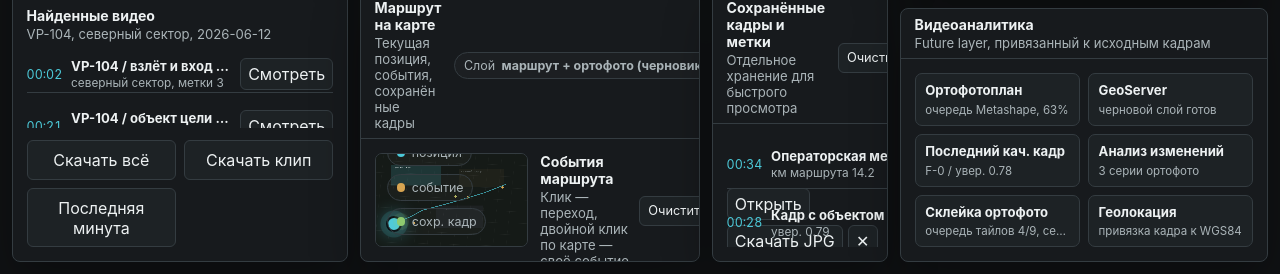
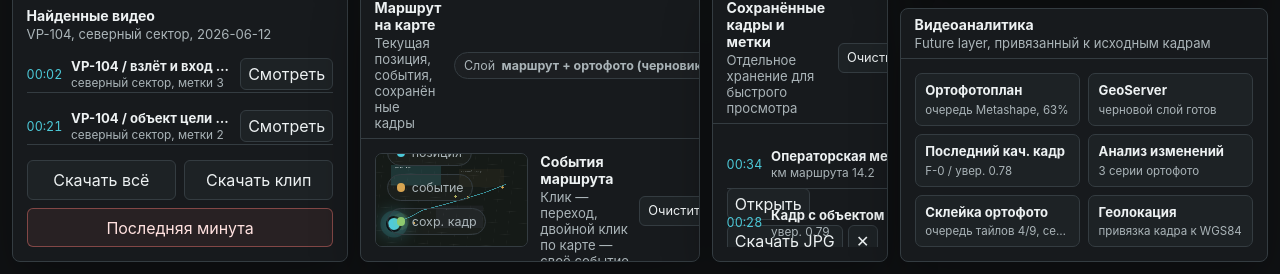
Before and after one commit to Gorgutc/V_PL, a website: page index.html in a window 1280 px wide. Shown: the part 526-800 px from the top of the page. Drawn offline with Linux system fonts and the light colour scheme.

Commit message:
Make the last-minute replay button accented and full width
Style the left-panel replay button with the same danger accent as the
transport replay control (same action, same look) and span it across
the full button row instead of wrapping into a half-width cell.

Co-Authored-By: Claude Fable 5 <noreply@anthropic.com>

```diff
--- a/index.html
+++ b/index.html
@@ -267,6 +267,10 @@
         grid-template-columns: 1fr;
       }
 
+      .button-row .wide {
+        grid-column: 1 / -1;
+      }
+
       .primary {
         border-color: rgba(76, 201, 216, 0.55);
         background: rgba(76, 201, 216, 0.12);
@@ -1080,10 +1084,6 @@
 
         .metric span {
           font-size: 0.68rem;
-        }
-
-        .control-stack > .button-row:last-child {
-          grid-template-columns: repeat(3, minmax(0, 1fr));
         }
 
         .control-stack > .button-row:last-child button {
@@ -1274,7 +1274,7 @@
             <div class="button-row">
               <button type="button" data-action="download-product-video">Скачать всё</button>
               <button type="button" data-action="download-selected-clip">Скачать клип</button>
-              <button type="button" data-action="replay-last-minute">Последняя минута</button>
+              <button class="danger wide" type="button" data-action="replay-last-minute">Последняя минута</button>
             </div>
           </div>
         </aside>
```
